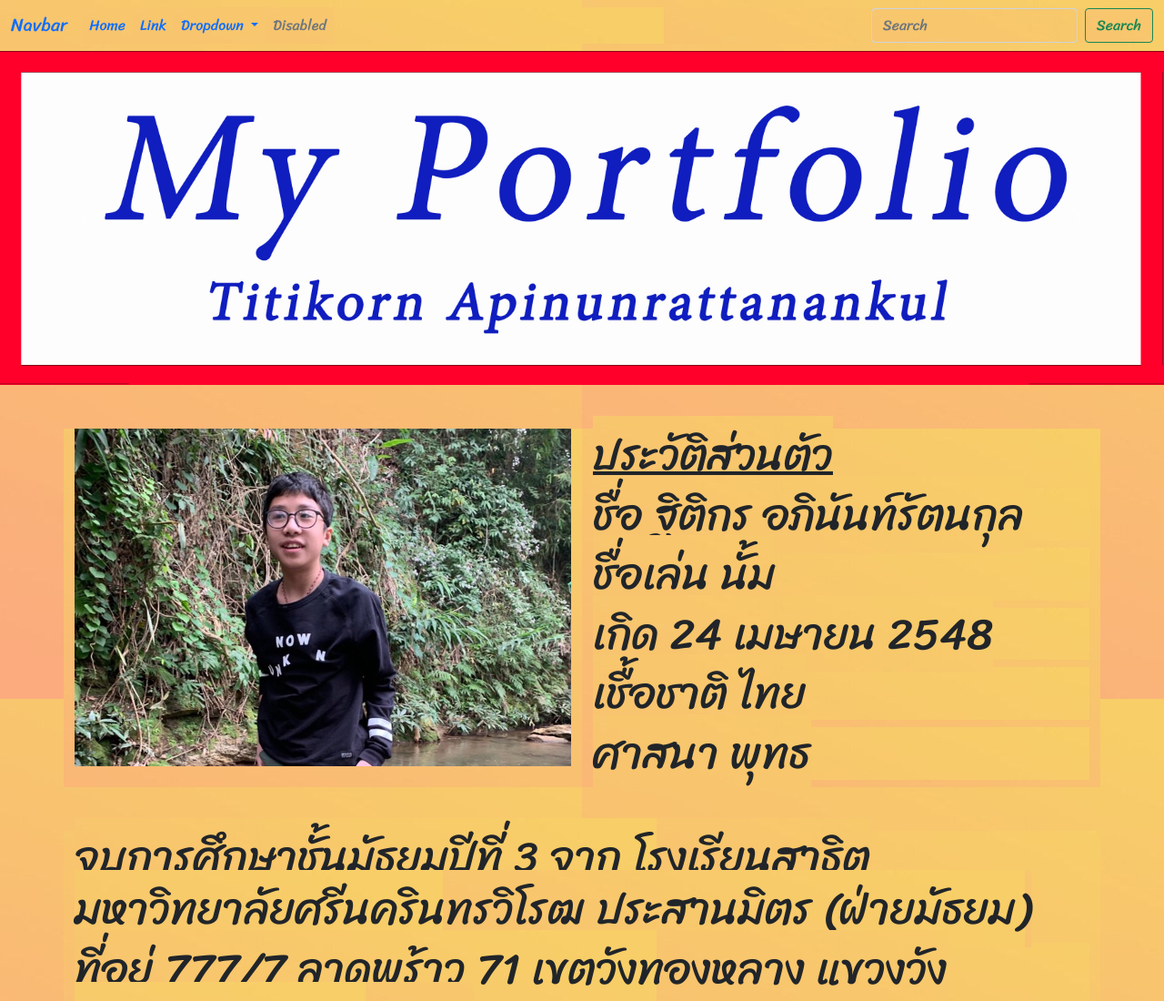
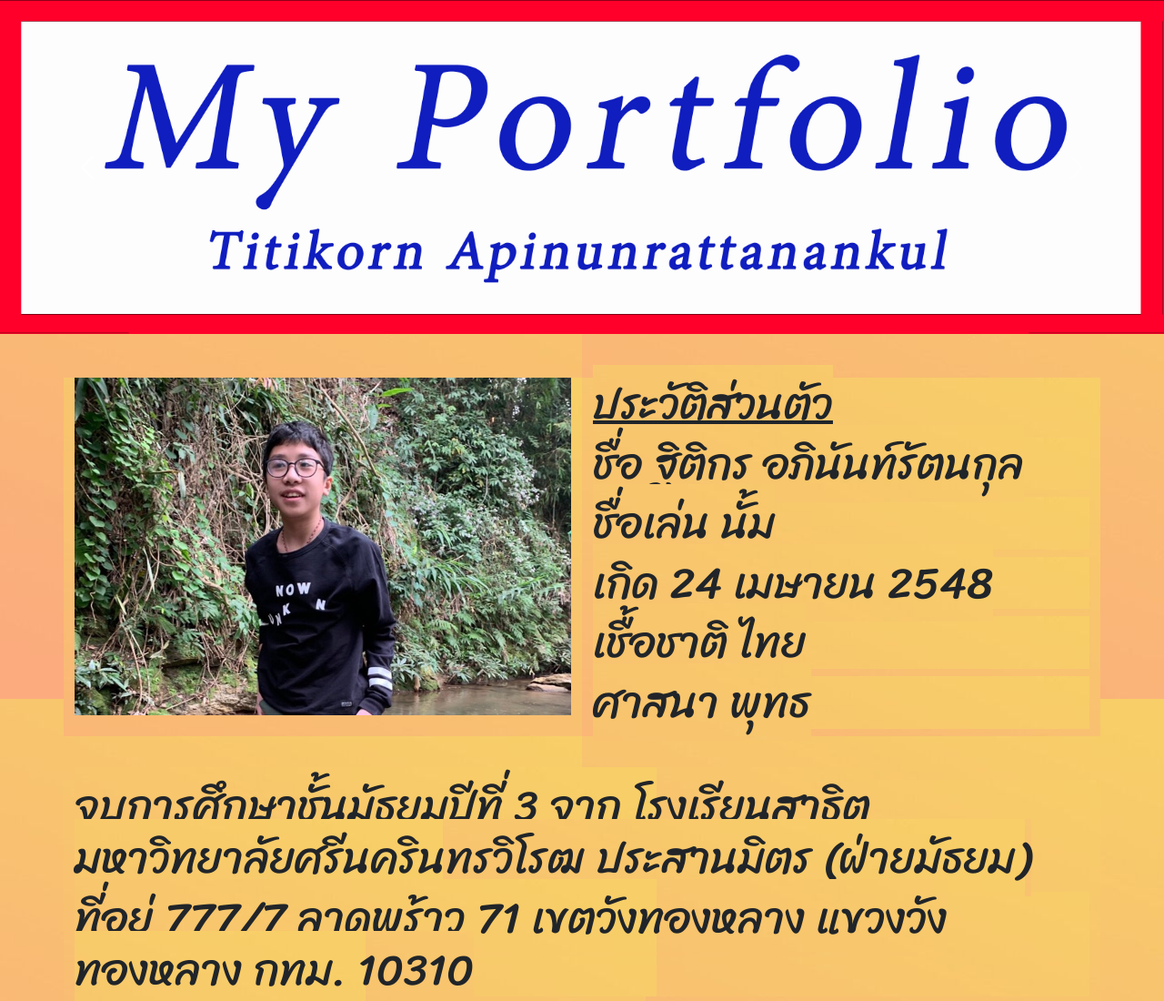
Before and after one commit to Titikorn10/Demo1, a plain HTML site: page index.html in a window 1280 px wide. Shown: the top 1100 px of the page at 91% size. Drawn offline with nearby package versions, Linux system fonts and the light colour scheme.

Commit message:
แก้ไข4
แก้ไข4

```diff
--- a/index.html
+++ b/index.html
@@ -21,42 +21,7 @@
 <link href="https://cdn.jsdelivr.net/npm/bootstrap@5.1.3/dist/css/bootstrap.min.css" rel="stylesheet" integrity="sha384-1BmE4kWBq78iYhFldvKuhfTAU6auU8tT94WrHftjDbrCEXSU1oBoqyl2QvZ6jIW3" crossorigin="anonymous">
 </head>
 <body>
-  <nav class="navbar navbar-expand-lg navbar-primary bg-dark">
-    <div class="container-fluid">
-      <a class="navbar-brand" href="#">Navbar</a>
-      <button class="navbar-toggler" type="button" data-bs-toggle="collapse" data-bs-target="#navbarSupportedContent" aria-controls="navbarSupportedContent" aria-expanded="false" aria-label="Toggle navigation">
-        <span class="navbar-toggler-icon"></span>
-      </button>
-      <div class="collapse navbar-collapse" id="navbarSupportedContent">
-        <ul class="navbar-nav me-auto mb-2 mb-lg-0">
-          <li class="nav-item">
-            <a class="nav-link active" aria-current="page" href="#">Home</a>
-          </li>
-          <li class="nav-item">
-            <a class="nav-link" href="#">Link</a>
-          </li>
-          <li class="nav-item dropdown">
-            <a class="nav-link dropdown-toggle" href="#" id="navbarDropdown" role="button" data-bs-toggle="dropdown" aria-expanded="false">
-              Dropdown
-            </a>
-            <ul class="dropdown-menu" aria-labelledby="navbarDropdown">
-              <li><a class="dropdown-item" href="#">Action</a></li>
-              <li><a class="dropdown-item" href="#">Another action</a></li>
-              <li><hr class="dropdown-divider"></li>
-              <li><a class="dropdown-item" href="#">Something else here</a></li>
-            </ul>
-          </li>
-          <li class="nav-item">
-            <a class="nav-link disabled">Disabled</a>
-          </li>
-        </ul>
-        <form class="d-flex">
-          <input class="form-control me-2" type="search" placeholder="Search" aria-label="Search">
-          <button class="btn btn-outline-success" type="submit">Search</button>
-        </form>
-      </div>
-    </div>
-  </nav>
+
   <div id="carouselExampleControls" class="carousel slide" data-bs-ride="carousel">
     <div class="carousel-inner">
       <div class="carousel-item active">
```
